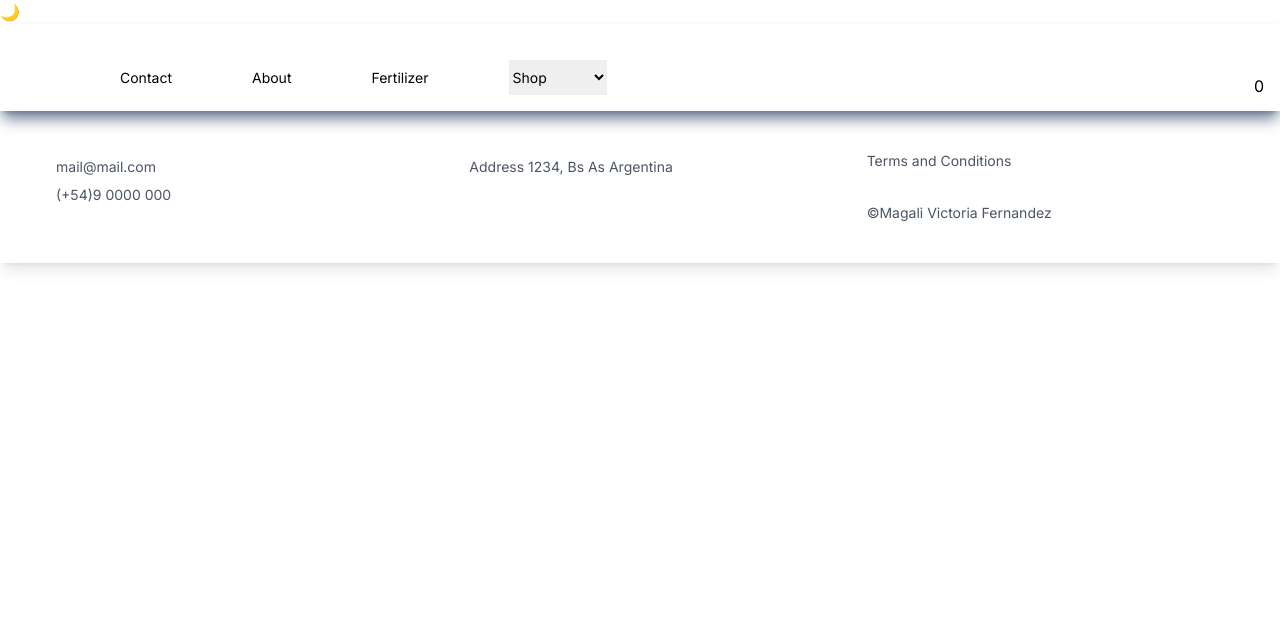
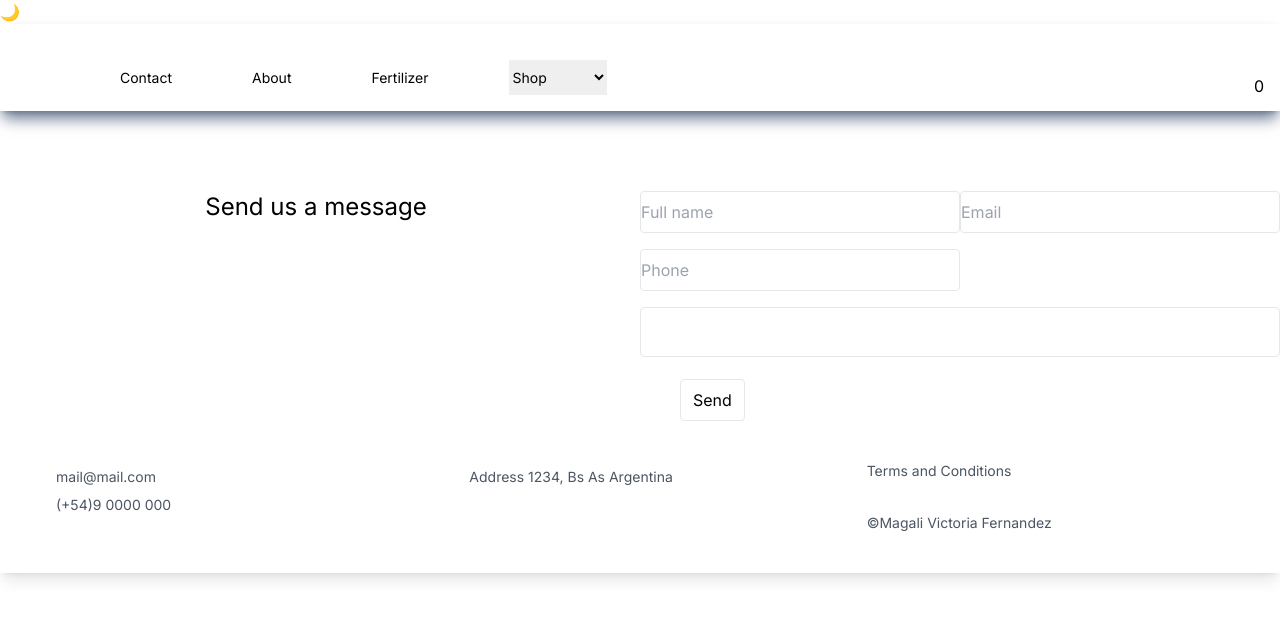
Before and after one commit to Githubmagali/garden-shop, a Next.js app: page /contact in a window 1280 px wide. Shown: the top 618 px of the page. Built offline with nearby package versions, Linux system fonts and the light colour scheme.

Commit message:
add title contact

```diff
--- a/package.json
+++ b/package.json
@@ -13,6 +13,7 @@
     "next": "14.1.3",
     "react": "^18",
     "react-dom": "^18",
+    "resend": "^3.2.0",
     "swiper": "^11.0.7"
   },
   "devDependencies": {
--- /dev/null
+++ b/src/app/api/send/page.jsx
@@ -0,0 +1,28 @@
+import { NextResponse } from "next/server";
+import { Resend } from "resend";
+
+const resend = new Resend(process.env.RESEND_API_KEY);
+
+export async function POST(request) {
+  try {
+    const { fullName, email, message } = await request.json(); // Obtener datos del cuerpo JSON
+
+    const data = await resend.emails.send({
+      from:'onboarding@resend.dev',
+      to: ['magalivictoria85068@gmail.com'],
+      subject:` ${fullName} ${email}`,
+      react: message
+    });
+
+    //console.log(data);
+
+    return NextResponse.json({ message: "email sent" }, {
+      status: 200
+    });
+  } catch (error) {
+    console.error('Error sending email:', error);
+    return NextResponse.json({ message: "Error" }, {
+      status: 500
+    });
+  }
+}
--- a/src/app/contact/page.jsx
+++ b/src/app/contact/page.jsx
@@ -1,7 +1,130 @@
-function Contact(){
+"use client"
+import { useState } from "react"
+import Alert from '@/components/alert'
 
-    return(
-        <div>
+function Contact() {
+
+    const [fullname, setFullname] = useState('');
+    const [email, setEmail] = useState('');
+    const [tel, setTel] = useState('');
+    const [message, setMessage] = useState('');
+    const [alert, setAlert] = useState('');
+    const [isAlertVisible, setIsAlertVisible] = useState(false);
+    const [alertType, setAlertType] = useState("");
+
+    const handleSend = async () => {
+
+        if (fullname === "" || email === "" || tel === '' || message === '') {
+            setAlert("Complete all fields");
+            setIsAlertVisible(true);
+            setAlertType("error");
+            return;
+        }
+
+        try {
+            const res = await fetch('/api/send', {
+                method: 'POST',
+                headers: {
+                    'Content-Type': 'application/json',
+                },
+                body: JSON.stringify({
+                    fullname,
+                    email,
+                    message,
+                }),
+            });
+
+
+            if (res.ok) {
+                setAlert("Message sent succesfully");
+                setAlertType("success");
+            } else {
+                setAlert("Error sending message");
+                setAlertType("error");
+            }
+        } catch (error) {
+            console.error("Error sending email:", error);
+            setAlert("Error sending message");
+            setAlertType("error");
+        }
+
+
+
+        setFullname("");
+        setEmail("");
+        setMessage("");
+        setTel("");
+
+        setTimeout(() => {
+            setIsAlertVisible(false);
+            setAlert("");
+            setAlertType("");
+        }, 2000);
+
+
+    }
+    return (
+        <div className="flex flex-col justify-center pt-20 ">
+            <div className="grid grid-cols-2">
+                <div className="grid-col-1 ">
+                    <div className="flex justify-center">
+                        <h1 className="text-2xl">Send us a message</h1>
+                        <i class='bx bx-leaf text-2xl text-green-800 pl-2'></i>
+                    </div>
+
+                </div>
+
+                <form>
+                    <input
+                        type="text"
+                        id="fullname"
+                        className="border py-2 mb-4 w-1/2 rounded"
+                        value={fullname}
+                        onChange={(e) => setFullname(e.target.value)}
+                        placeholder="Full name"
+                    />
+
+                    <input
+                        type="email"
+                        id="email"
+                        className="border py-2 mb-4 w-1/2 rounded"
+                        value={email}
+                        onChange={(e) => setEmail(e.target.value)}
+                        placeholder="Email"
+                    />
+                    <input
+                        type="text"
+                        id="tel"
+                        className="border py-2 mb-4 w-1/2 rounded"
+                        value={tel}
+                        onChange={(e) => setTel(e.target.value)}
+                        placeholder="Phone"
+                    />
+                    <textarea
+                        id="message"
+                        className="border mb-4 w-full resize-none rounded"
+                        value={message}
+                        onChange={(e) => setMessage(e.target.value)}
+                    ></textarea>
+                    <button
+                        onClick={(e) => {
+                            e.preventDefault();
+                            handleSend()
+                        }}
+                        className="border rounded border-gray-200 hover:border-gray-800 px-3 py-2 ml-10">
+                        Send
+                    </button>
+                    {isAlertVisible && (
+                        <Alert
+                            alert={alert}
+                            alertType={alertType}
+                            onClose={() => setIsAlertVisible(false)}
+                        />
+                    )}
+
+                </form>
+
+            </div>
 
         </div>
     )
--- a/src/app/fertilizer/[fertilizerId]/page.jsx
+++ b/src/app/fertilizer/[fertilizerId]/page.jsx
@@ -1,6 +1,7 @@
 "use client"
 import { useState, useEffect } from "react";
 import { fertileShop} from "@/assets/shop"
+import Link from "next/link";
 
 export default function FertilizerId({params}){
     const [fertilizer, setFertilizer] = useState(null);
@@ -24,7 +25,6 @@ export default function FertilizerId({params}){
                 <p className="pt-10 text-gray-500 text-center">{fertilizer.description}</p>
                 </div>
 
-
         </div>
     )
 }
--- /dev/null
+++ b/src/components/alert.jsx
@@ -0,0 +1,24 @@
+"use client"
+import { useEffect } from "react"
+
+
+export default function AlertPage({ alert, alertType, onClose }) {
+
+    useEffect(() => {
+        const timeout = setTimeout(() => {
+            onClose();
+        }, 5000);
+
+        return(()=> clearTimeout(timeout))
+    }, [onClose])
+
+
+const alertColor = alertType === "success" ? "border rounded border-green-200 text-green-700" : "border rounded border-red-200 text-red-700";
+
+
+return (
+    <div className={`fixed mb-4 mr-4 ${alertColor} p-4 rounded-md`}>
+            {alert}
+          </div>
+)
+}
```
Also changed, not shown: 1 other file (tests, documents, lock files or other folders).
